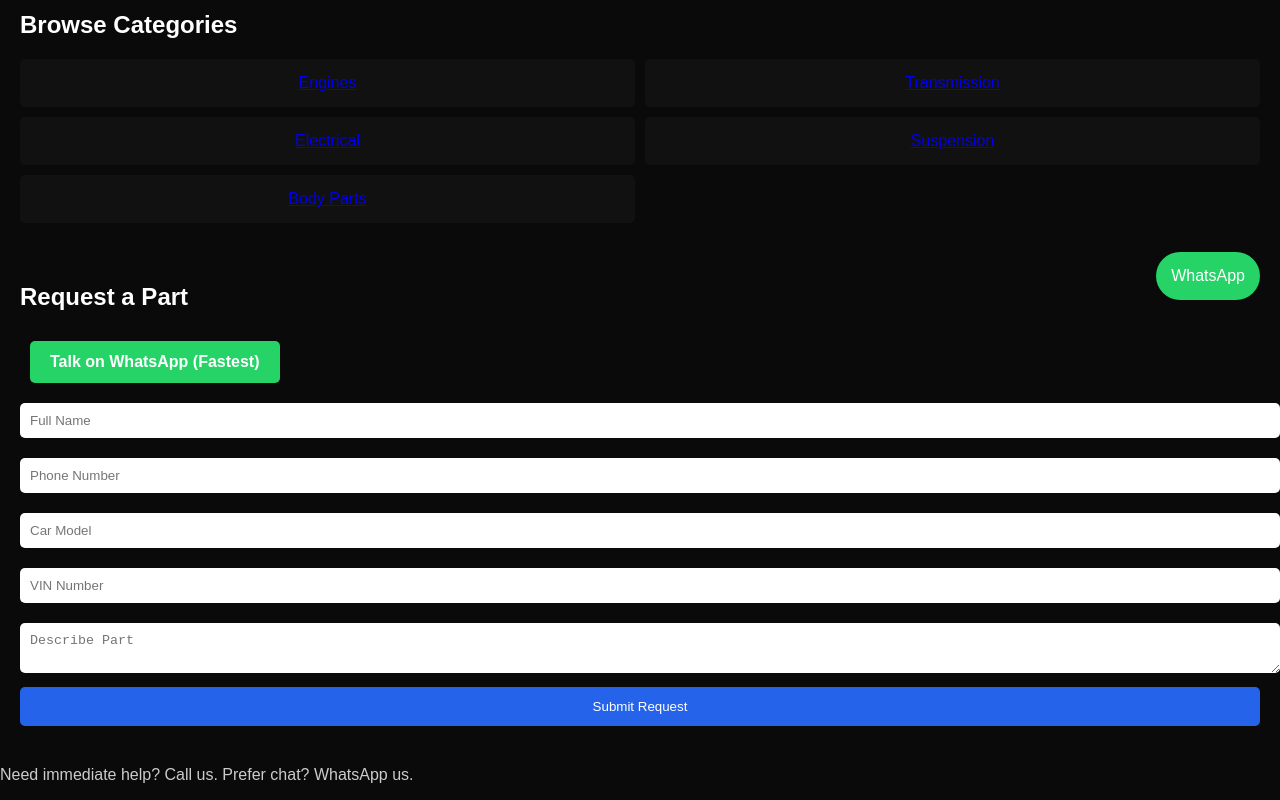
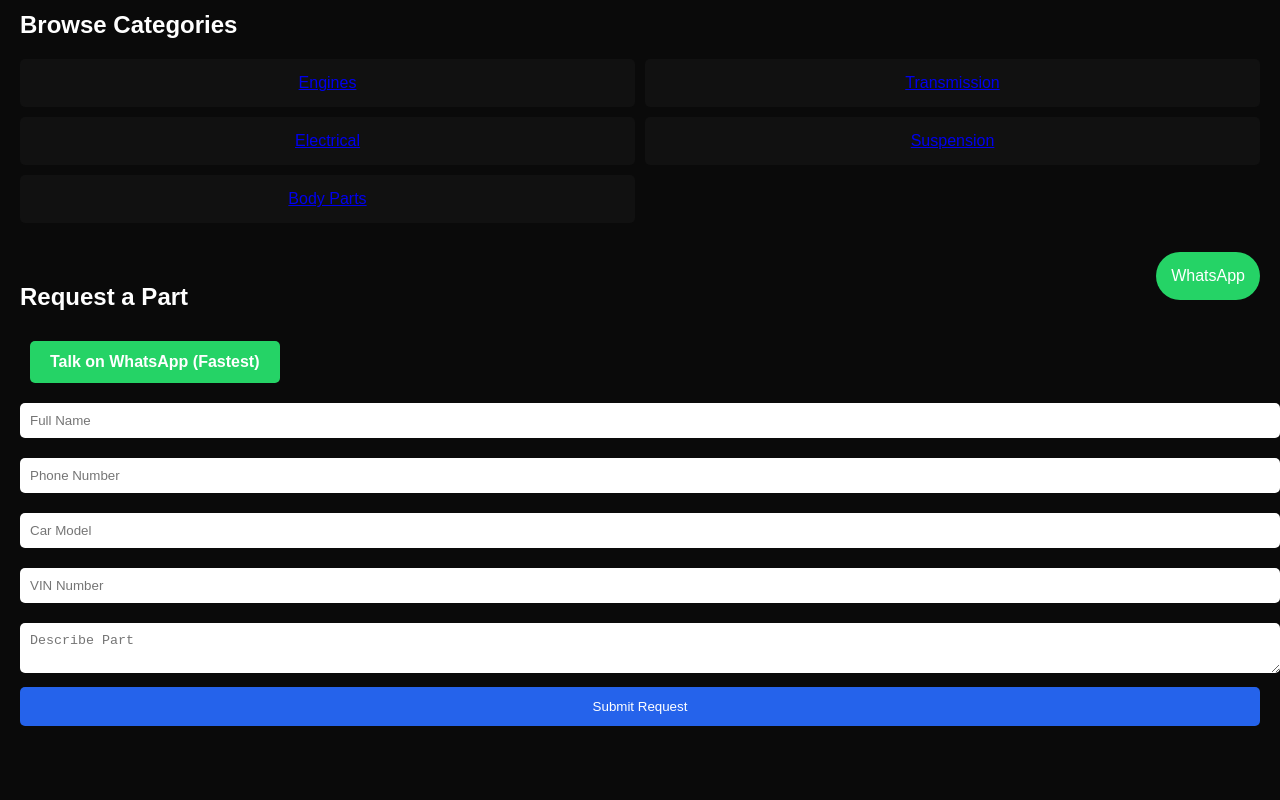
Before and after one commit to FaizUpvc/index.html, a plain HTML site: page index.html in a window 1280 px wide. Shown: the part 480-1280 px from the top of the page. After the commit the page ends 1226 px from the top, so only its background shows below. Drawn offline with Linux system fonts and the light colour scheme.

Commit message:
Update index.html

```diff
--- a/index.html
+++ b/index.html
@@ -180,10 +180,6 @@ button {
   </form>
 </section>
 
-<p style="color:#ccc; margin-top:20px;">
-Need immediate help? Call us. Prefer chat? WhatsApp us.
-</p>
-
 <a href="https://wa.me/14129268644?text=Hi%20I%20need%20a%20car%20part" class="float">
   WhatsApp
 </a>
```
